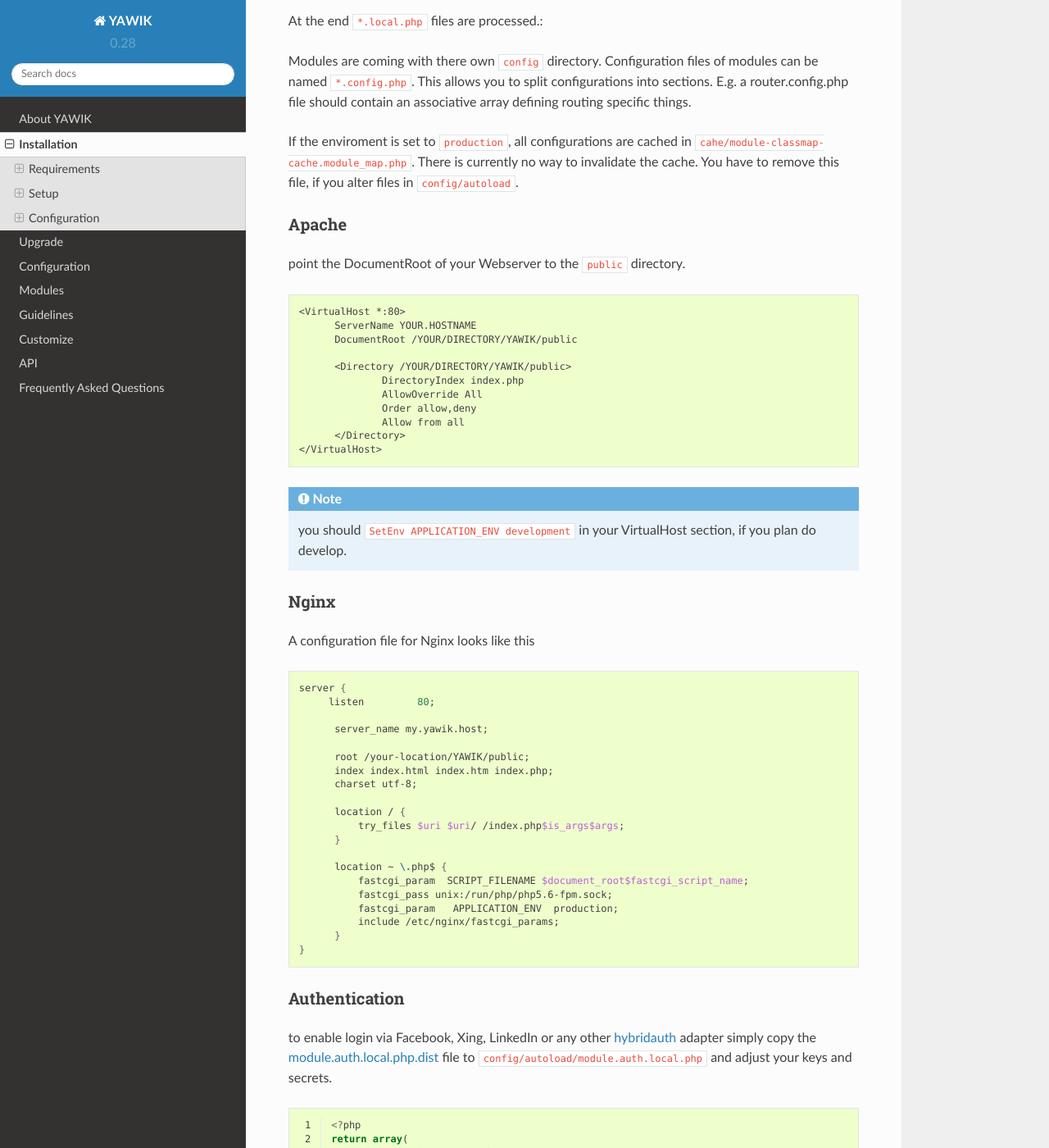
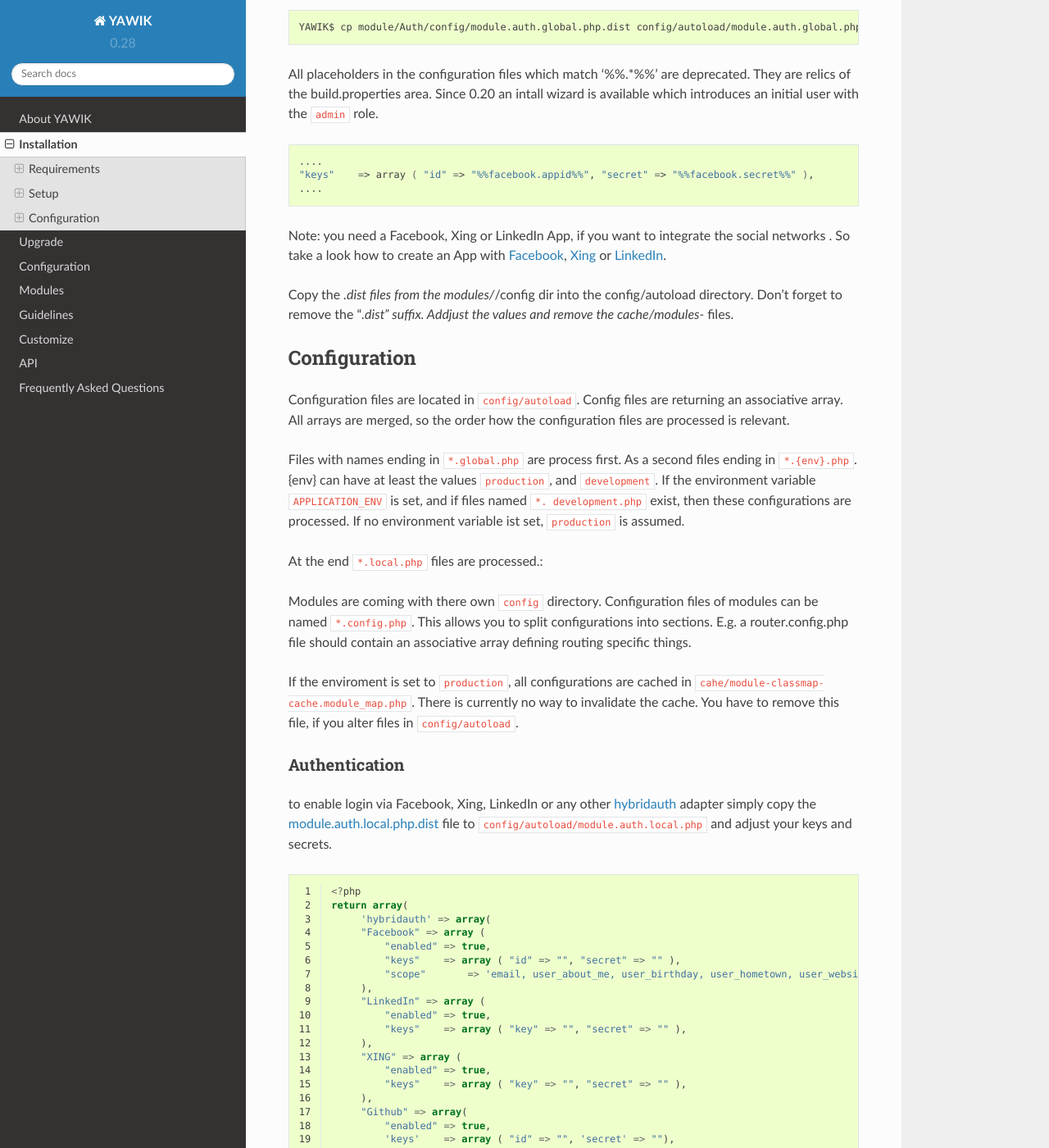
Before and after one commit to cross-solution/YawikDocs, a Sphinx documentation site: the page built from source/installation.rst, in a window 1280 px wide and 1400 px high, scrolled down 5313 px. Shown: the whole window at 82% size. Built offline with Sphinx 7.4.7 and the Read the Docs theme 2.0.0, drawn with Linux system fonts in a browser that asks for light colours; a script that is not in the unit is left out; comment, search, counter and statistics services are not loaded; some of the changed text lies outside the part shown.

Commit message:
update installation.rst: Restructure apache and nginx documentation

```diff
--- a/source/conf.py
+++ b/source/conf.py
@@ -34,7 +34,12 @@
 
 # Add any Sphinx extension module names here, as strings. They can be extensions
 # coming with Sphinx (named 'sphinx.ext.*') or your custom ones.
-extensions = []
+extensions = ['sphinx.ext.todo']
+
+# --todo extention
+todo_include_todos=True
+todo_link_only=True
+
 
 # The name of the default domain.
 primary_domain = 'php'
--- a/source/installation.rst
+++ b/source/installation.rst
@@ -159,9 +162,6 @@
 
   sudo a2ensite YAWIK.conf && sudo service apache2 reload
 
-.. note::
-
-
 
 now you should be able to login into your YAWIK by pointing a browser to
 
@@ -175,6 +175,40 @@
     Also your Webserver should not be able to access your build.properties. You can safely remove this file
     after you've run the installation is done.
 
+Using Nginx
+^^^^^^^^^^^
+
+A configuration file for Nginx looks like this
+
+.. code-block:: sh
+
+  server {
+       listen         80;
+
+        server_name my.yawik.host;
+
+        root /your-location/YAWIK/public;
+        index index.html index.htm index.php;
+        charset utf-8;
+
+        location / {
+            try_files $uri $uri/ /index.php$is_args$args;
+        }
+
+        location ~ \.php$ {
+            fastcgi_param  SCRIPT_FILENAME $document_root$fastcgi_script_name;
+            fastcgi_pass unix:/run/php/php5.6-fpm.sock;
+            fastcgi_param   APPLICATION_ENV  production;
+            include /etc/nginx/fastcgi_params;
+        }
+  }
+
+
+.. todo::
+
+    We need more details on setup nginx here.
+    - Where to put the server config
+    - What commands to run.
 
 Yawik can be downloaded at https://sourceforge.net/projects/yawik/files/
 
@@ -301,59 +335,6 @@
 cache. You have to remove this file, if you alter files in ``config/autoload``.
 
 
-Apache
-^^^^^^
-
-point the DocumentRoot of your Webserver to the ``public`` directory.
-
-.. code-block:: sh
-
-  <VirtualHost *:80>
-        ServerName YOUR.HOSTNAME
-        DocumentRoot /YOUR/DIRECTORY/YAWIK/public
-
-        <Directory /YOUR/DIRECTORY/YAWIK/public>
-                DirectoryIndex index.php
-                AllowOverride All
-                Order allow,deny
-                Allow from all
-        </Directory>
-  </VirtualHost>
-
-.. note::
-
-  you should ``SetEnv APPLICATION_ENV development`` in your VirtualHost section,
-  if you plan do develop.
-
-
-Nginx
-^^^^^
-A configuration file for Nginx looks like this
-
-.. code-block:: sh
-
-  server {
-       listen         80;
-
-        server_name my.yawik.host;
-
-        root /your-location/YAWIK/public;
-        index index.html index.htm index.php;
-        charset utf-8;
-
-        location / {
-            try_files $uri $uri/ /index.php$is_args$args;
-        }
-
-        location ~ \.php$ {
-            fastcgi_param  SCRIPT_FILENAME $document_root$fastcgi_script_name;
-            fastcgi_pass unix:/run/php/php5.6-fpm.sock;
-            fastcgi_param   APPLICATION_ENV  production;
-            include /etc/nginx/fastcgi_params;
-        }
-  }
-
-
 Authentication
 ^^^^^^^^^^^^^^
 
```
Also changed, not shown: other parts of source/installation.rst (+3 -0 lines).
